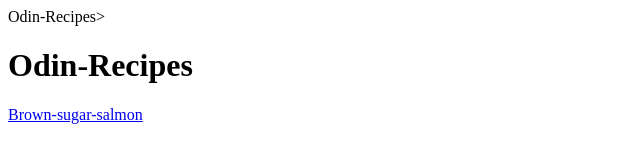
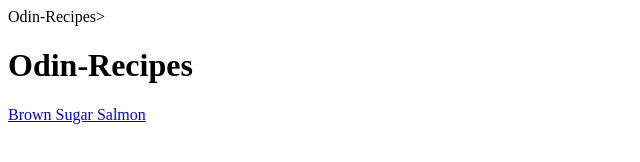
Before and after one commit to jstoltz2/odin-recipes, a plain HTML site: page index.html in a window 1280 px wide. Shown: the full height of the page, 0-640 px from the left. Drawn offline with Linux system fonts and the light colour scheme.

Commit message:
fixed grammar on link to salmon recipe

```diff
--- a/index.html
+++ b/index.html
@@ -6,7 +6,7 @@
     </head>
     <body>
         <h1>Odin-Recipes</h1>
-        <a href="recipes/Brown_sugar_salmon.html">Brown-sugar-salmon</a>
+        <a href="recipes/Brown_sugar_salmon.html">Brown Sugar Salmon</a>
 
     </body>
 </html>
```
